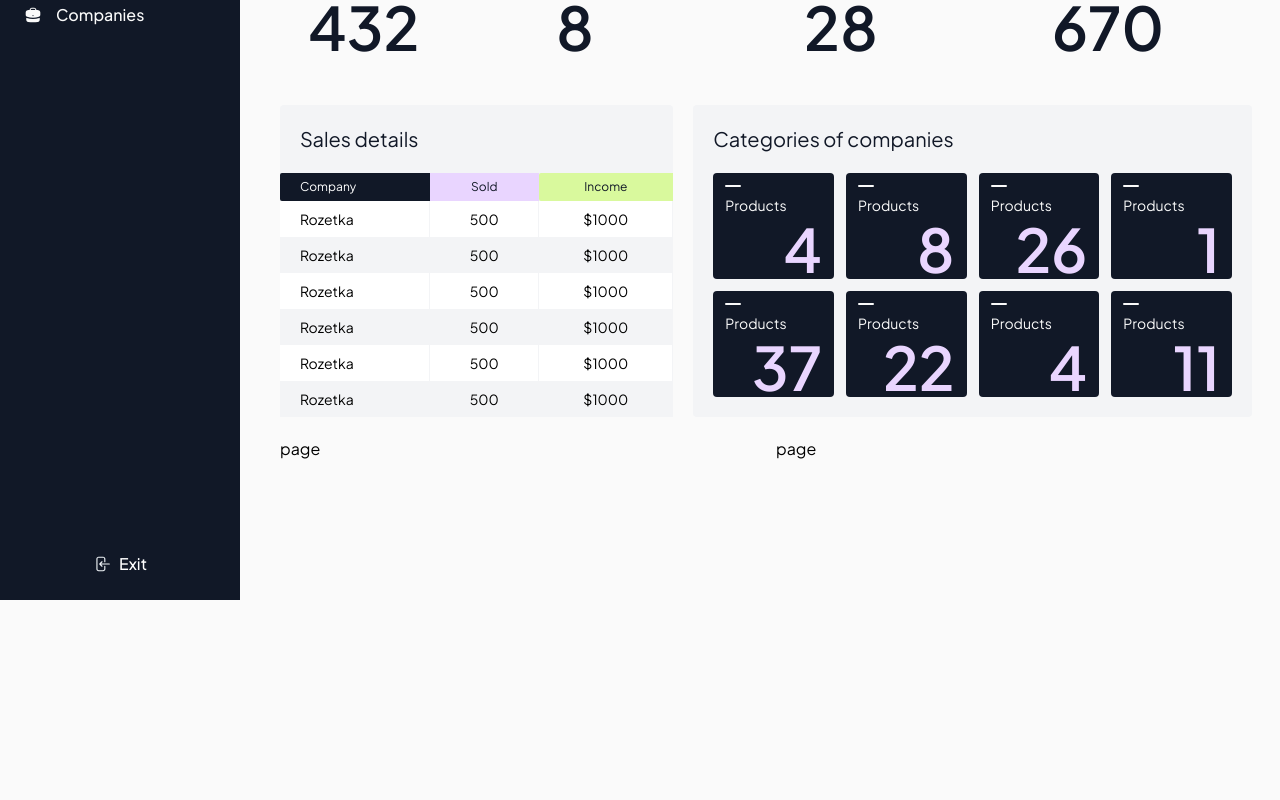
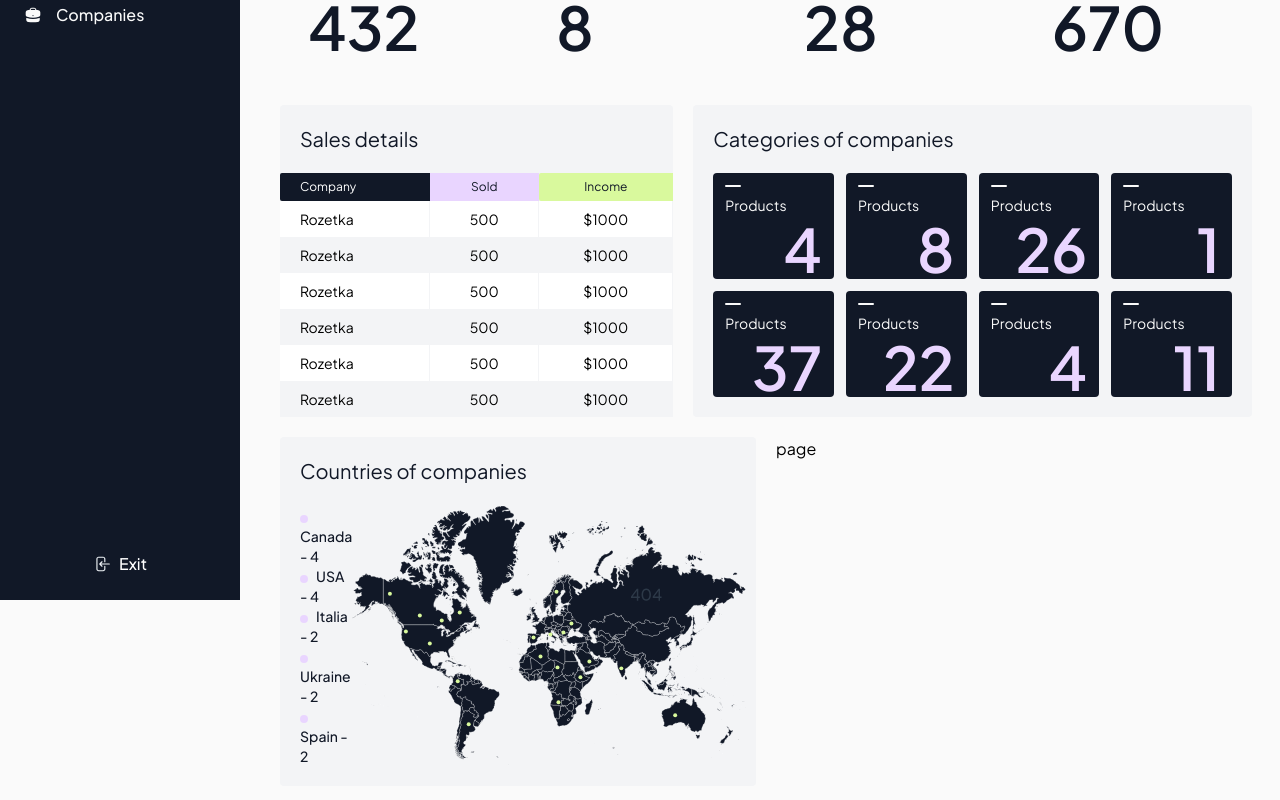
Before and after one commit to sofiialives/next-crm, a Next.js app: page /dashboard in a window 1280 px wide. Shown: the part 200-1000 px from the top of the page. Before the commit the page ends 800 px from the top, so only its background shows below. Built offline with nearby package versions, Linux system fonts and the light colour scheme.

Commit message:
countries

```diff
--- a/src/app/(admin)/dashboard/@countries/page.tsx
+++ b/src/app/(admin)/dashboard/@countries/page.tsx
@@ -1,7 +1,37 @@
+import DashboardItem from "@/components/Dashboard/DashboardItem";
+import Image from "next/image";
 import React from "react";
 
 interface CountriesProps {}
 
 export default function Countries({}: CountriesProps) {
-  return <div>page</div>;
+  const countries = [
+    { name: "Canada", number: "4" },
+    { name: "USA", number: "4" },
+    { name: "Italia", number: "2" },
+    { name: "Ukraine", number: "2" },
+    { name: "Spain", number: "2" },
+  ];
+  return (
+    <DashboardItem title="Countries of companies">
+      <div className="flex items-end pb-5 px-5 justify-between">
+        <ul>
+          {countries.map((country, index) => (
+            <p
+              key={index}
+              className="font-medium text-sm text-gray-900 before:inline-block before:w-2 before:h-2 before:rounded-full before:align-middle before:mr-2 before:bg-purple-200"
+            >
+              {country.name} - {country.number}
+            </p>
+          ))}
+        </ul>
+        <Image
+          src="/images/world.svg"
+          alt="world map"
+          width={395}
+          height={260}
+        />
+      </div>
+    </DashboardItem>
+  );
 }
```
